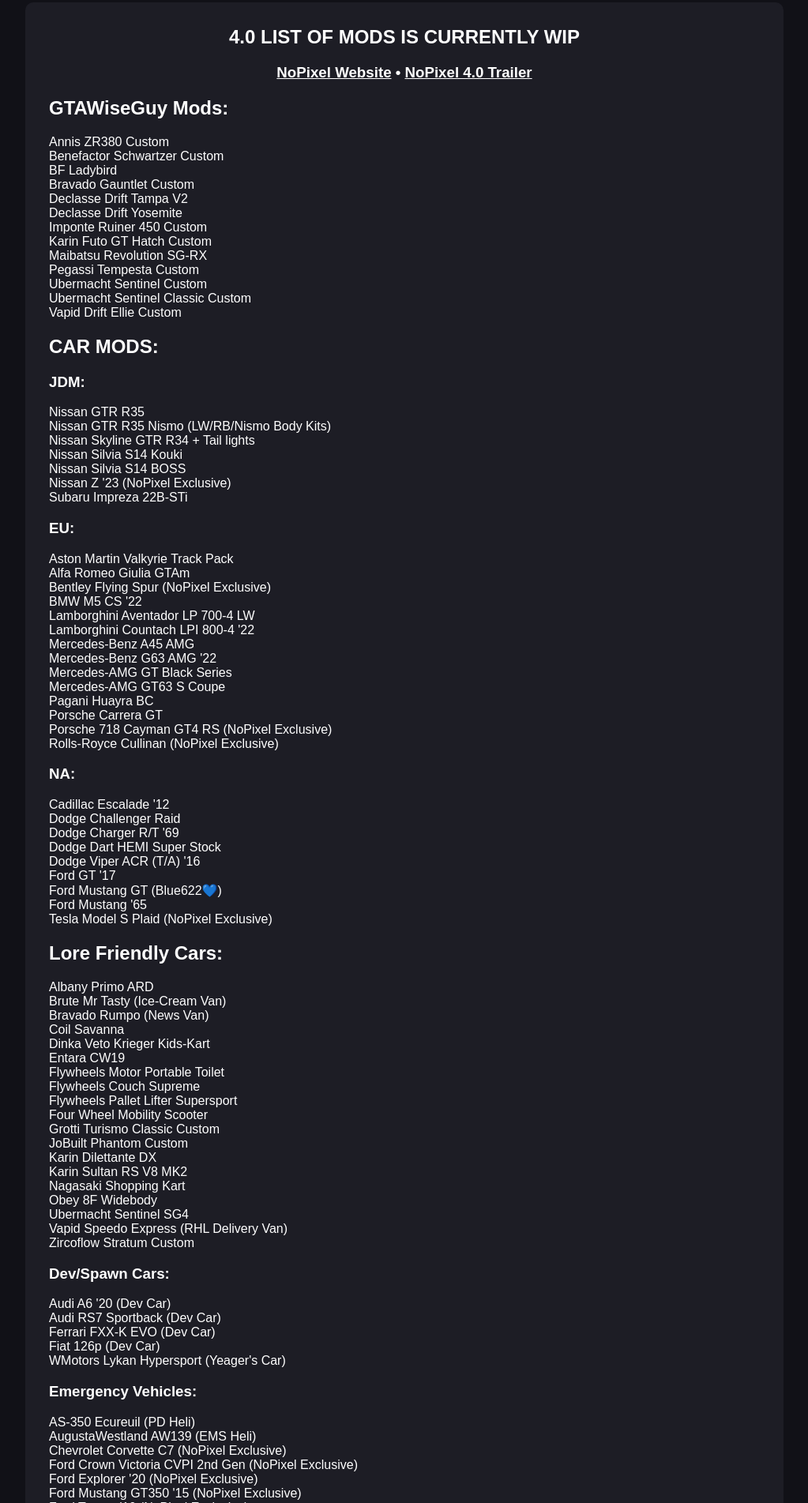
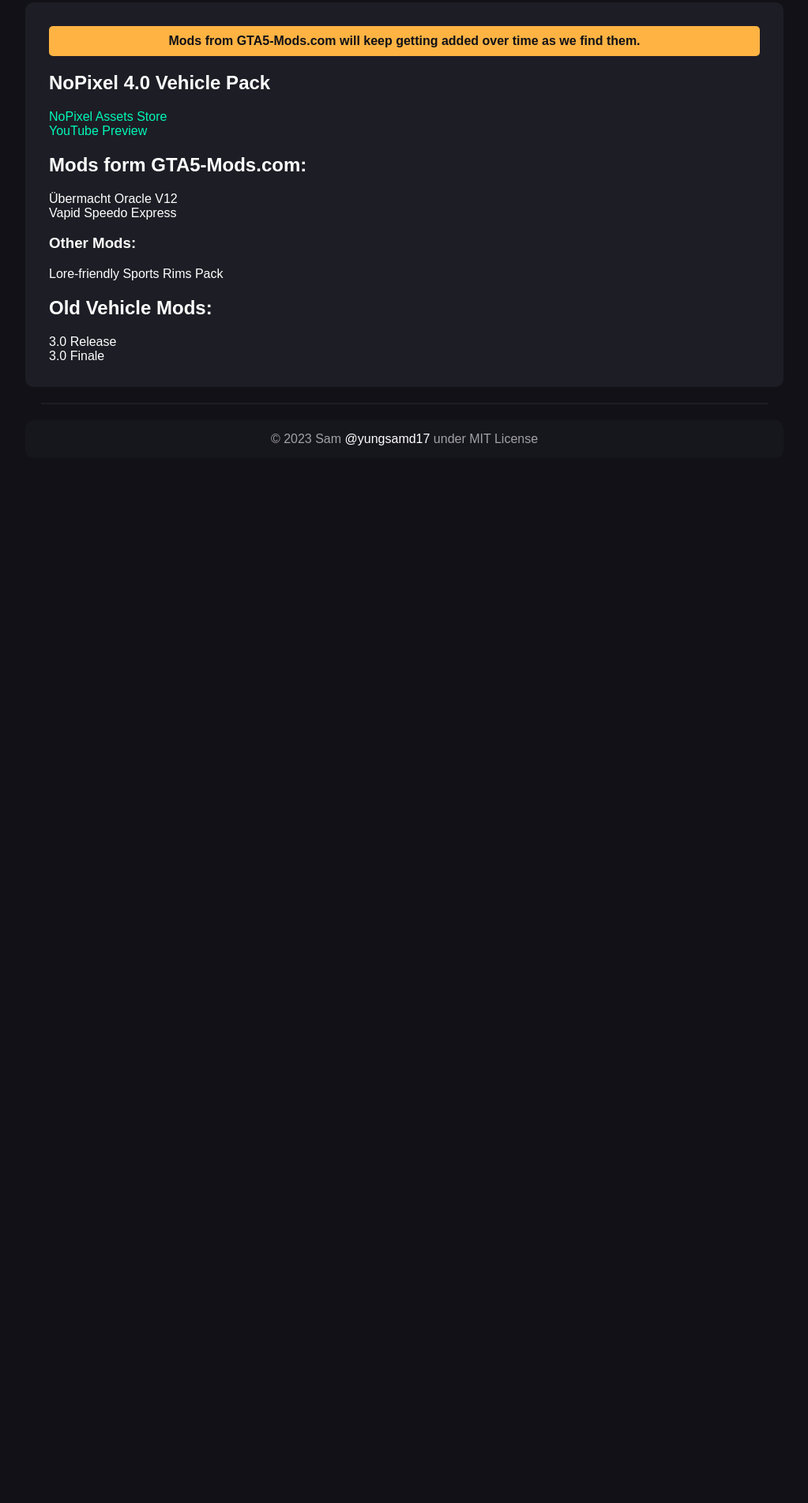
Before and after one commit to yungsamd17/np-carmods, a plain HTML site: page index.html in a window 1280 px wide. Shown: the part 123-2026 px from the top of the page at 79% size, without its empty margins (128-1151 px from the left). After the commit the page ends 800 px from the top, so only its background shows below. Drawn offline with Linux system fonts and the light colour scheme.

Commit message:
⚡4.0 Carmods
- Removed 3.0 Carmods
- Added 4.0 Vehicle Pack, and links to it
- Added Mods from GTA5-Mods.com (3 Mods)
- Added infoCard
And much more...

```diff
--- a/index.html
+++ b/index.html
@@ -65,12 +65,20 @@
         <!-- Carmods -->
         <div class="card">
 
-            <!-- Carmods Info -->
-            <h2 style="text-align: center; margin-top: 0;">4.0 LIST OF MODS IS CURRENTLY WIP</h2>
-            <h3 style="text-align: center; ">
-                <a href="https:///www.nopixel.net/" class="accent-link">NoPixel Website</a> &#8226;
-                <a href="https://www.youtube.com/watch?v=7BdqpQOSF-s" class="accent-link">NoPixel 4.0 Trailer</a>
-            </h3>
+            <!-- Carmods Info Card -->
+            <div class="infoCard">
+                <p class="infoText">
+                Mods from <a href="https://www.gta5-mods.com" target="_blank">GTA5-Mods.com</a> will keep getting added over time as we find them.
+                </p>
+            </div>
+
+            <!-- NoPixel 4.0 Vehicle Pack -->
+            <div>
+                <h2>NoPixel 4.0 Vehicle Pack</h2>
+                <a href="https://store.nopixel.net/category/assets" class="accent-link-2">NoPixel Assets Store</a><br>
+                <a href="https://www.youtube.com/watch?v=hMeeY6eNYOw" class="accent-link-2">YouTube Preview</a>
+            </div>
+
             <span id="searchResultsMessage"></span>
             <div id="modList">
                 <ul id="carList"></ul>
--- a/src/json/carmods.json
+++ b/src/json/carmods.json
@@ -1,184 +1,29 @@
 [
     {
-        "category": "GTAWiseGuy Mods:",
+        "category": "Mods form GTA5-Mods.com:",
         "headerLevel": 2,
         "headerLink": {
-            "url": "https://www.gta5-mods.com/users/GTAWiseGuy",
+            "url": "https://www.gta5-mods.com",
             "openInNewTab": true
         },
         "cars": [
-            {"name": "Annis ZR380 Custom", "link": "https://www.gta5-mods.com/vehicles/6str-annis-zr380-custom-add-on-tuning"},
-            {"name": "Benefactor Schwartzer Custom", "link": "https://www.gta5-mods.com/vehicles/6str-benefactor-schwartzer-aggressor-custom-add-on-tuning"},
-            {"name": "BF Ladybird", "link": "https://www.gta5-mods.com/vehicles/bf-ladybird-add-on-tuning"},
-            {"name": "Bravado Gauntlet Custom", "link": "https://www.gta5-mods.com/vehicles/6str-bravado-gauntlet-custom-add-on-tuning"},
-            {"name": "Declasse Drift Tampa V2", "link": "https://www.gta5-mods.com/vehicles/declasse-drift-tampa-v2-tuners-outlaws-add-on-liveries"},
-            {"name": "Declasse Drift Yosemite", "link": "https://www.gta5-mods.com/vehicles/6str-declasse-drift-yosemite-add-on-tuning"},
-            {"name": "Imponte Ruiner 450 Custom", "link": "https://www.gta5-mods.com/vehicles/6str-imponte-ruiner-450-custom-add-on-tuning"},
-            {"name": "Karin Futo GT Hatch Custom", "link": "https://www.gta5-mods.com/vehicles/6str-karin-futo-gt-hatch-custom-tuners-and-outlaws-add-on-tuneable"},
-            {"name": "Maibatsu Revolution SG-RX", "link": "https://www.gta5-mods.com/vehicles/maibatsu-revolution-sg-rx-tuners-and-outlaws"},
-            {"name": "Pegassi Tempesta Custom", "link": "https://www.gta5-mods.com/vehicles/6str-pegassi-tempesta-custom-tuners-outlaws-add-on-tuneable"},
-            {"name": "Ubermacht Sentinel Custom", "link": "https://www.gta5-mods.com/vehicles/ubermacht-sentinel-custom-tuners-and-outlaws"},
-            {"name": "Ubermacht Sentinel Classic Custom", "link": "https://www.gta5-mods.com/vehicles/6str-ubermacht-sentinel-classic-custom-add-on-tuning"},
-            {"name": "Vapid Drift Ellie Custom", "link": "https://www.gta5-mods.com/vehicles/6str-vapid-drift-ellie-custom-add-on-tuning"}
-        ]
-    },
-    {
-        "category": "CAR MODS:",
-        "headerLevel": 2
-    },
-    {
-        "category": "JDM:",
-        "headerLevel": 3,
-        "cars": [
-            {"name": "Nissan GTR R35", "link": "https://www.gta5-mods.com/vehicles/nissan-gtr-r35-varis-wald-c-west-topsecret"},
-            {"name": "Nissan GTR R35 Nismo (LW/RB/Nismo Body Kits)", "link": "https://www.gta5-mods.com/vehicles/2015-nissan-gtr-nismo-yca-y97y"},
-            {
-                "links": [
-                    {"text": "Nissan Skyline GTR R34", "url": "https://www.gta5-mods.com/vehicles/nissan-skyline-gt-r-bnr34-yca-y97y"},
-                    {"text": "Tail lights", "url": "https://www.gta5-mods.com/paintjobs/tail-lights-for-nissan-skyline-gt-r-bnr34"}
-                ]
-            },
-            {"name": "Nissan Silvia S14 Kouki", "link": "https://www.gta5-mods.com/vehicles/nissan-silvia-k-s-1998-add-on-tuning"},
-            {"name": "Nissan Silvia S14 BOSS", "link": "https://www.gta5-mods.com/vehicles/nissan-silvia-rocket-bunny-v2-boss-s14-add-on"},
-            {"name": "Nissan Z '23 (NoPixel Exclusive)"},
-            {"name": "Subaru Impreza 22B-STi", "link": "https://www.gta5-mods.com/vehicles/1998-subaru-impreza-22b-sti-series-i"}
-        ]
-    },
-    {
-        "category": "EU:",
-        "headerLevel": 3,
-        "cars": [
-            {"name": "Aston Martin Valkyrie Track Pack", "link": "https://www.gta5-mods.com/vehicles/aston-martin-valkyrie-track-pack-add-on"},
-            {"name": "Alfa Romeo Giulia GTAm", "link": "https://www.gta5-mods.com/vehicles/2021-alfa-romeo-giulia-gtam-add-on-extras-tuning-template"},
-            {"name": "Bentley Flying Spur (NoPixel Exclusive)"},
-            {"name": "BMW M5 CS '22", "link": "https://www.gta5-mods.com/vehicles/2022-bmw-m5-compe"},
-            {"name": "Lamborghini Aventador LP 700-4 LW", "link": "https://www.gta5-mods.com/vehicles/lamborghini-aventador-lp700-4-lb-works-limited-edition"},
-            {"name": "Lamborghini Countach LPI 800-4 '22", "link": "https://www.gta5-mods.com/vehicles/2022-lamborghini-countach-lpi800-4-add-on-vehfuncs-v"},
-            {"name": "Mercedes-Benz A45 AMG", "link": "https://www.gta5-mods.com/vehicles/mercedes-classe-a-45-amg-edition-1-add-on-replace"},
-            {"name": "Mercedes-Benz G63 AMG '22", "link": "https://www.gta5-mods.com/vehicles/2022-mercedes-amg-g63-add-on"},
-            {"name": "Mercedes-AMG GT Black Series", "link": "https://www.gta5-mods.com/vehicles/mercedes-amg-gt-black-series"},
-            {"name": "Mercedes‑AMG GT63 S Coupe", "link": "https://www.gta5-mods.com/vehicles/mercedes-amg-gt63-s-coupe"},
-            {"name": "Pagani Huayra BC", "link": "https://www.gta5-mods.com/vehicles/2016-pagani-huayra-bc"},
-            {"name": "Porsche Carrera GT", "link": "https://www.gta5-mods.com/vehicles/2003-porsche-carrera-gt-980"},
-            {"name": "Porsche 718 Cayman GT4 RS (NoPixel Exclusive)"},
-            {"name": "Rolls-Royce Cullinan (NoPixel Exclusive)"}
-        ]
-    },
-    {
-        "category": "NA:",
-        "headerLevel": 3,
-        "cars": [
-            {"name": "Cadillac Escalade '12", "link": "https://www.gta5-mods.com/vehicles/cadillac-escalade-esv-gmt900-12"},
-            {"name": "Dodge Challenger Raid", "link": "https://www.gta5-mods.com/vehicles/dodge-challanger-raid"},
-            {"name": "Dodge Charger R/T '69", "link": "https://www.gta5-mods.com/vehicles/1969-dodge-charger-r-t-add-on-replace-tuning-hq"},
-            {"name": "Dodge Dart HEMI Super Stock", "link": "https://www.gta5-mods.com/vehicles/1968-dodge-dart-hemi-super-stock-add-on-tuning-extras-template"},
-            {"name": "Dodge Viper ACR (T/A) '16", "link": "https://www.gta5-mods.com/vehicles/2014-srt-viper-t-a"},
-            {"name": "Ford GT '17", "link": "https://www.gta5-mods.com/vehicles/2017-ford-gt-add-on-replace-yca-aige"},
-            {"name": "Ford Mustang GT (Blue622💙)", "link": "https://www.gta5-mods.com/vehicles/ford-mustang-gt-add-on-tuning"},
-            {"name": "Ford Mustang '65", "link": "https://www.gta5-mods.com/vehicles/1965-ford-mustang-gt-mk-1"},
-            {"name": "Tesla Model S Plaid (NoPixel Exclusive)"}
-        ]
-    },
-    {
-        "category": "Lore Friendly Cars:",
-        "headerLevel": 2,
-        "cars": [
-            {"name": "Albany Primo ARD", "link": "https://www.gta5-mods.com/vehicles/albany-primo-ard"},
-            {"name": "Brute Mr Tasty (Ice-Cream Van)", "link": "https://www.gta5-mods.com/vehicles/brute-mr-tasty-gta-iv-style-add-on-liveries-template-sound-custom-shards"},
-            {"name": "Bravado Rumpo (News Van)", "link": "https://www.gta5-mods.com/vehicles/the-breaking-news-pack-add-on-liveries"},
-            {"name": "Coil Savanna", "link": "https://www.gta5-mods.com/vehicles/coil-savanna-add-on-tuning-sounds"},
-            {"name": "Dinka Veto Krieger Kids-Kart", "link": "https://www.gta5-mods.com/vehicles/dinka-veto-krieger-kids-kart"},
-            {"name": "Entara CW19", "link": "https://www.gta5-mods.com/vehicles/entara-cw19-add-on-tuning-liveries"},
-            {"name": "Flywheels Motor Portable Toilet", "link": "https://www.gta5-mods.com/vehicles/flywheels-motor-potty-add-on-tuning-lods-handling"},
-            {"name": "Flywheels Couch Supreme", "link": "https://www.gta5-mods.com/vehicles/flywheels-couch-supreme-add-on-lods"},
-            {"name": "Flywheels Pallet Lifter Supersport", "link": "https://www.gta5-mods.com/vehicles/flywheels-pallet-lifter-supersport-add-on-lods"},
-            {"name": "Four Wheel Mobility Scooter", "link": "https://www.gta5-mods.com/vehicles/4-wheel-mobility-scooter"},
-            {"name": "Grotti Turismo Classic Custom", "link": "https://www.gta5-mods.com/vehicles/grotti-turismo-classic-custom"},
-            {"name": "JoBuilt Phantom Custom", "link": "https://www.gta5-mods.com/vehicles/jobuilt-phantom-improved-replace-tuning"},
-            {"name": "Karin Dilettante DX", "link": "https://www.gta5-mods.com/vehicles/karin-dilettante-dx-add-on-liveries-tuning"},
-            {"name": "Karin Sultan RS V8 MK2", "link": "https://www.gta5-mods.com/vehicles/sultan-rsv8-mk2-add-on-tuning-sound-livery-template"},
-            {"name": "Nagasaki Shopping Kart", "link": "https://www.gta5-mods.com/vehicles/nagasaki-shopping-kart"},
-            {"name": "Obey 8F Widebody", "link": "https://www.gta5-mods.com/vehicles/obey-8f-d-street-widebody-version-add-on"},
-            {"name": "Ubermacht Sentinel SG4", "link": "https://www.gta5-mods.com/vehicles/ubermacht-sentinel-sg4-add-on-liveries"},
-            {"name": "Vapid Speedo Express (RHL Delivery Van)", "link": "https://www.gta5-mods.com/vehicles/vapid-speedo-express-add-on-liveries"},
-            {"name": "Zircoflow Stratum Custom", "link": "https://www.gta5-mods.com/vehicles/zircoflow-stratum"}
-        ]
-    },
-    {
-        "category": "Dev/Spawn Cars:",
-        "headerLevel": 3,
-        "cars": [
-            {"name": "Audi A6 '20 (Dev Car)", "link": "https://www.gta5-mods.com/vehicles/audi-a6-20-add-on-tuning-lod"},
-            {"name": "Audi RS7 Sportback (Dev Car)", "link": "https://www.gta5-mods.com/vehicles/2023-audi-rs7-abt-version-extras-hq-chassis-automatic-spoiler-animated-engine"},
-            {"name": "Ferrari FXX-K EVO (Dev Car)", "link": "https://www.gta5-mods.com/vehicles/ferrari-fxx-k-evo"},
-            {"name": "Fiat 126p (Dev Car)", "link": "https://www.gta5-mods.com/vehicles/fiat-126p-classic"},
-            {"name": "WMotors Lykan Hypersport (Yeager's Car)", "link": "https://www.gta5-mods.com/vehicles/2014-lykan-hypersport-wmotors-high-detail"}
-        ]
-    },
-    {
-        "category": "Emergency Vehicles:",
-        "headerLevel": 3,
-        "cars": [
-            {"name": "AS-350 Ecureuil (PD Heli)", "link": "https://www.gta5-mods.com/vehicles/as-350-ecureuil"},
-            {"name": "AugustaWestland AW139 (EMS Heli)", "link": "https://www.gta5-mods.com/vehicles/augustawestland-aw139-lafd-westpac-uk-spain-add-on"},
-            {"name": "Chevrolet Corvette C7 (NoPixel Exclusive)"},
-            {"name": "Ford Crown Victoria CVPI 2nd Gen (NoPixel Exclusive)"},
-            {"name": "Ford Explorer '20 (NoPixel Exclusive)"},
-            {"name": "Ford Mustang GT350 '15 (NoPixel Exclusive)"},
-            {"name": "Ford Taurus '19 (NoPixel Exclusive)"},
-            {"name": "Dodge Charger Stock body/Hellcat '15 (NoPixel Exclusive)"},
-            {"name": "Dodge Challenger Hellcat (NoPixel Exclusive)"},
-            {"name": "Vapid Speedo Ambulance (NoPixel Exclusive livery)", "link": "https://www.gta5-mods.com/vehicles/sams-speedo-express-ambulance-minipack-vehicles-eup-lore-friendly-add-on"},
-            {"name": "Vapid TARV (SWAT Truck)", "link": "https://www.gta5-mods.com/vehicles/vapid-tarv-lore-friendly-bearcat-add-on-eup"},
-            {"name": "Volvo V70 Swedish Police", "link": "https://www.gta5-mods.com/paintjobs/swedish-police-volvo-v70"}
-        ]
-    },
-    {
-        "category": "Planes/Helicopters:",
-        "headerLevel": 3,
-        "cars": [
-            {"name": "Bayraktar TB-2 UCAV Drone", "link": "https://www.gta5-mods.com/vehicles/bayraktar-tb-2-ucav-add-on"},
-            {"name": "Mig-29A Fulcrum", "link": "https://www.gta5-mods.com/vehicles/mig-29a-fulcrum-add-on"}
-        ]
-    },
-    {
-        "category": "Vehicle Sound Mods:",
-        "headerLevel": 2,
-        "cars": [
-            {"name": "PD Corvette C7 - (Racing LS V8)", "link": "https://www.gta5-mods.com/vehicles/racing-ls-v8-engine-sound-oiv-add-on-fivem-sound"},
-            {"name": "PD Dodge Charger - (Hemi 6.4L NA/SC V8)", "link": "https://www.gta5-mods.com/vehicles/dodge-charger-6-4-6-2sc-v8-engine-sound-oiv-add-on-fivem-sound"},
-            {"name": "PD Dodge Challenger/Raid - (Hemi 6.2L V8) Mid Tier+", "link": "https://www.patreon.com/Azerrty"},
-            {"name": "PD Ford Crown Victoria CVPI - (4.6L V8)", "link": "https://www.gta5-mods.com/vehicles/ford-crown-victoria-4-6-modular-v8-engine-sound-oiv-add-on-fivem-sound"},
-            {"name": "PD Ford Explorer/Taurus - (Ecoboost 3.5L V6)", "link": "https://www.gta5-mods.com/vehicles/ford-explorer-taurus-ecoboost-v6-engine-sound-oiv-add-on-fivem-sound"},
-            {"name": "PD Ford Mustang - (Voodoo 5.2L V8)", "link": "https://www.gta5-mods.com/vehicles/ford-shelby-gt350r-ford-voodoo-engine-sound-oiv-addon-fivem"},
-            {"name": "Alfa Romeo Giulia GTAm - (2.9L V6)", "link": "https://www.gta5-mods.com/vehicles/alfa-romeo-quadrifoglio-2-9-v6-engine-sound-oiv-add-on-fivem-sound"},
-            {"name": "Audi A6 - (T 4.0L V8 (EA825)", "link": "https://www.gta5-mods.com/vehicles/vw-audi-4-0t-v8-ea825-engine-sound-oiv-addon-fivem"},
-            {"name": "Audi RS7 - (M156 6.3L V8)", "link": "https://www.gta5-mods.com/vehicles/mercedes-amg-c63-m156-6-3l-v8-sound-mod"},
-            {"name": "BMW M5 CS - (S63 TT 4.4L V8)", "link": "https://www.gta5-mods.com/vehicles/2012-bmw-m5-f10-13stewartc"},
-            {"name": "Buddha's Delorean/Viper/FXX-K EVO - (Viper 8.4L V10)", "link": "https://www.gta5-mods.com/vehicles/dodge-viper-8-4l-v10-engine-sound-oiv-add-on-fivem-sound"},
-            {"name": "Mercedes-Benz A45 AMG - (M133 2.0L I4)", "link": "https://www.gta5-mods.com/vehicles/volkswagen-golf-gti-7-ea888-dsg-i4-engine-sound-oiv-add-on-fivem-sound"},
-            {"name": "Lamborghini Aventador - (L539 6.5L V12)", "link": "https://www.gta5-mods.com/vehicles/lamborghini-avendator-l539-v12-engine-sound-oiv-add-on-fivem"},
-            {"name": "Maibatsu Revolution SG-RX - (4G63T 2.0L I4)", "link": "https://www.gta5-mods.com/vehicles/mitsubishi-lancer-4g63t-engine-sound-oiv-add-on-fivem-sound"},
-            {"name": "Mazda Rotary - (13B 1.3L 2 Rotor)", "link": "https://www.gta5-mods.com/vehicles/mazda-rx-7-13b-rotary-engine-sound-oiv-add-on-fivem"},
-            {"name": "Nissan GTR R35 GTR - (VR38 3.8L V6)", "link": "https://www.gta5-mods.com/vehicles/annis-elegy-rh8-x-add-on-sounds"},
-            {"name": "Nissan Skyline GTR R34 GTR - (RB26 2.6L I6) Mid Tier+", "link": "https://www.patreon.com/Azerrty"},
-            {"name": "Nissan Silvia S14/S13 - (SR20 2.0L I4) Mid Tier+", "link": "https://www.patreon.com/Azerrty"},
-            {"name": "Nissan Silvia S14 BOSS - (2JZ 3.0L I6)", "link": "https://www.gta5-mods.com/vehicles/toyota-supra-2jz-3-0l-i6-engine-sound-oiv-add-on-fivem-sound"},
-            {"name": "Obey 10F (Audi R8/Huracan) - (5.2L V10)", "link": "https://www.gta5-mods.com/vehicles/lamborghini-huracan-audi-r8-5-2-v10-engine-sound-oiv-add-on-fivem-sound"},
-            {"name": "Pagani Huayra BC - (TT AMG M158 6.0L V12)", "link": "https://www.gta5-mods.com/vehicles/pagani-huayra-amg-m158-v12-engine-sound-oiv-add-on-fivem-sound"},
-            {"name": "Porsche 718 GT4 RS - (4.0L F6)", "link": "https://www.gta5-mods.com/vehicles/porsche-911-gt3-rs-engine-sound-oiv-add-on-fivem"},
-            {"name": "Porsche Carrera GT - (5.7L V10)", "link": "https://www.gta5-mods.com/vehicles/porsche-carrera-gt-5-7-v10-engine-sound-oiv-add-on-fivem-sound"},
-            {"name": "Subaru Impreza 22B-STI - (EJ20 2.0L F4)", "link": "https://www.gta5-mods.com/vehicles/subaru-impreza-legacy-subaru-ej20-engine-sound-oiv-addon-fivem"}
+            {"name": "Übermacht Oracle V12", "link": "https://www.gta5-mods.com/vehicles/ubermacht-oracle-v12-pack-add-on-tuning"},
+            {"name": "Vapid Speedo Express", "link": "https://www.gta5-mods.com/vehicles/vapid-speedo-express-add-on-liveries"}
         ]
     },
     {
         "category": "Other Mods:",
+        "headerLevel": 3,
+        "cars": [
+            {"name": "Lore-friendly Sports Rims Pack", "link": "https://www.gta5-mods.com/vehicles/lore-friendly-sports-wheels-pack-lfswp-add-on-lods"}
+        ]
+    },
+    {
+        "category": "Old Vehicle Mods:",
         "headerLevel": 2,
         "cars": [
-            {"name": "Hot Air Balloon", "link": "https://www.gta5-mods.com/vehicles/hot-air-balloon-add-on-sp-fivem"},
-            {"name": "Lore-friendly Sports Rims Pack", "link": "https://www.gta5-mods.com/vehicles/lore-friendly-sports-wheels-pack-lfswp-add-on-lods"},
-            {"name": "Mapped Tanker Trailers", "link": "https://www.gta5-mods.com/vehicles/mapped-tanker-trailer-replace-liveries-template"},
-            {"name": "Purple/Blue Car Flames/Backfire", "link": "https://www.gta5-mods.com/misc/purple-blue-flames-replace-sp-fivem"}
+            {"name": "3.0 Release", "link": "https://pastebin.com/EERcd3Yh"},
+            {"name": "3.0 Finale", "link": "https://pastebin.com/ZQLi2BNn"}
         ]
     }
 ]
--- a/src/json/changelog.json
+++ b/src/json/changelog.json
@@ -1,4 +1,12 @@
 [
+    {
+        "date": "29/12/2023",
+        "changelog": [
+            {"change": "Removed 3.0 Carmods"},
+            {"change": "Added 4.0 Vehicle Pack, and links to it"},
+            {"change": "Added Mods from GTA5-Mods.com (3 Mods)"}
+        ]
+    },
     {
         "date": "18/10/2023",
         "changelog": [
@@ -22,13 +30,5 @@
         "changelog": [
             {"change": "Added Hot Air Balloon"}
         ]
-    },
-    {
-        "date": "23/06/2023",
-        "changelog": [
-            {"change": "Added Valkyrie"},
-            {"change": "Added '22 Countach"},
-            {"change": "Added '12 Escalade"}
-        ]
     }
 ]
--- a/src/style.css
+++ b/src/style.css
@@ -164,7 +164,7 @@
     margin-bottom: 20px;
     border-radius: 10px;
     border: 20px;
-    min-height: 2712px;
+    min-height: 427px;
 }
 
 .linkCard {
@@ -190,6 +190,31 @@
     font-weight: bold;
 }
 
+/*  INFO CARD  */
+
+.infoCard {
+    background-color: #feb343;
+    color: var(--main-nopixel);
+    padding: 10px;
+    border-radius: 5px;
+}
+
+.infoText {
+    margin: 0;
+    text-align: center;
+    font-weight: bold;
+    user-select: none;
+}
+
+.infoText a {
+    color: var(--main-nopixel);
+    cursor: pointer;
+}
+
+.infoText a:hover {
+    text-decoration: underline;
+}
+
 /* DIVIDER */
 .divider {
     width: 100%;
@@ -204,8 +229,8 @@
     background-color: var(--main-nopixel-lighter);
     color: rgba(255, 255, 255, 0.6);
     padding: 10px 0;
-    border-bottom-left-radius: 0;
-    border-bottom-right-radius: 0;
+    /*border-bottom-left-radius: 0;
+    border-bottom-right-radius: 0;*/
     margin-bottom: 0;
     min-height: 18px;
     text-align: center;
@@ -358,6 +383,14 @@
   color: var(--main-accent-nopixel);
 }
 
+.accent-link-2 {
+  color: var(--main-accent-nopixel);
+}
+
+.accent-link-2:hover {
+  text-decoration: underline;
+}
+
 .center-text {
     text-align: center;
 }
```
Also changed, not shown: src/json/oldcarmods.json (added, +184 -0 lines).
